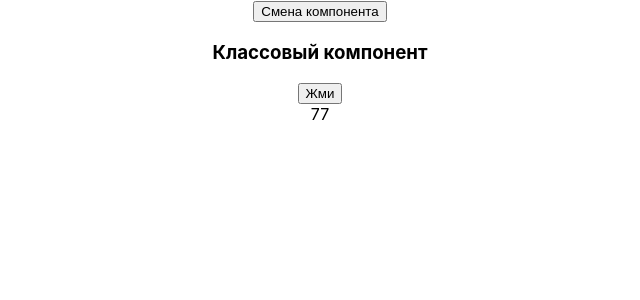
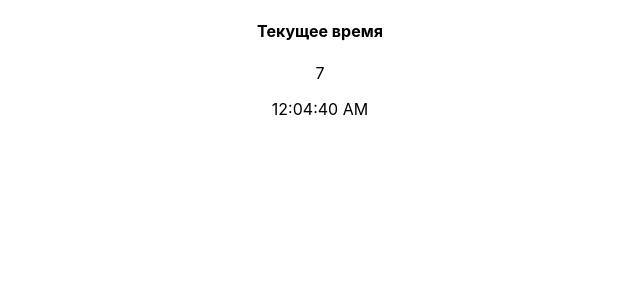
Before and after one commit to karelalex/react_hw5, a React (Create React App) app: page / in a window 1280 px wide. Shown: the top 300 px of the page, without its empty margins (320-960 px from the left). Built offline with nearby package versions, Linux system fonts and the light colour scheme.

Commit message:
Добавлено упражнение 2

```diff
--- a/src/App.js
+++ b/src/App.js
@@ -1,15 +1,12 @@
 import './App.css';
-import {Ex1Class, Ex1Func} from "./Ex1";
-import React, {useState} from "react";
+import React from "react";
+import {Ex2} from "./Ex2";
 
 function App() {
-    const [comp, setComp] = useState('class')
 
     return (
         <div className="App">
-            <button onClick={() => setComp(comp === 'class' ? 'func' : 'class' )}>Смена компонента</button>
-            {comp === 'class' && <Ex1Class cuc={77}/>}
-            {comp === 'func' && <Ex1Func cuc={44}/>}
+            <Ex2/>
         </div>
     );
 }
--- /dev/null
+++ b/src/Ex2.js
@@ -0,0 +1,41 @@
+import React from "react";
+
+export class Ex2 extends React.Component {
+    constructor(props) {
+        super(props);
+        this.state = {
+            title: 'Текущее время',
+            date: new Date(),
+            counter: 0
+        }
+    }
+
+    componentDidMount() {
+        console.log('did mount')
+        this.interval = setInterval(() => {
+            this.setState((state) => ({
+                date: new Date(),
+                counter: state.counter + 1
+            }))
+        }, 1000)
+    }
+
+    componentDidUpdate(prevProps, prevState, snapshot) {
+        console.log('did update')
+    }
+
+    componentWillUnmount() {
+        console.log('will unmount')
+        clearInterval(this.interval)
+    }
+
+    render() {
+        return(
+            <div>
+                <h4>{this.state.title}</h4>
+                <p>{this.state.counter}</p>
+                <p>{this.state.date.toLocaleTimeString()}</p>
+            </div>
+        )
+    }
+}
```
